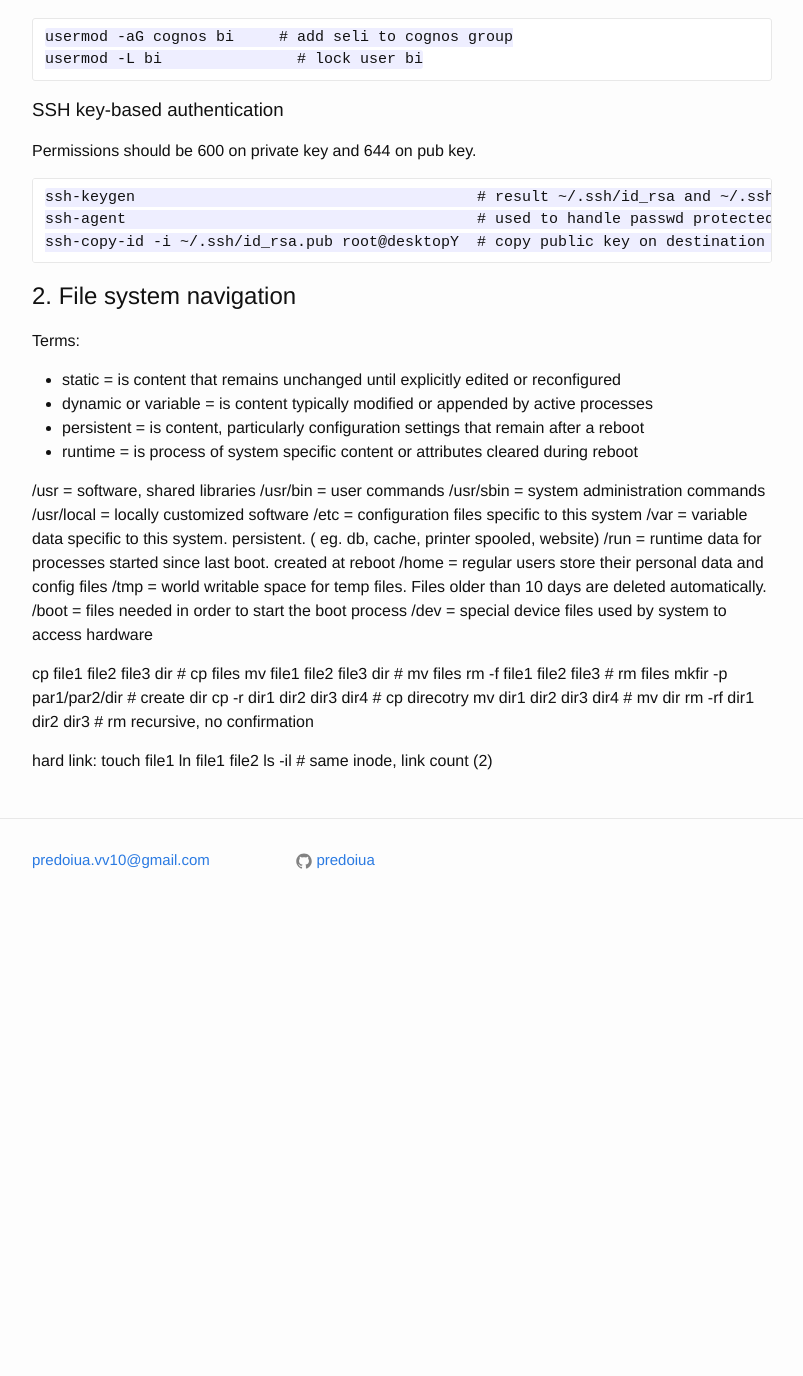
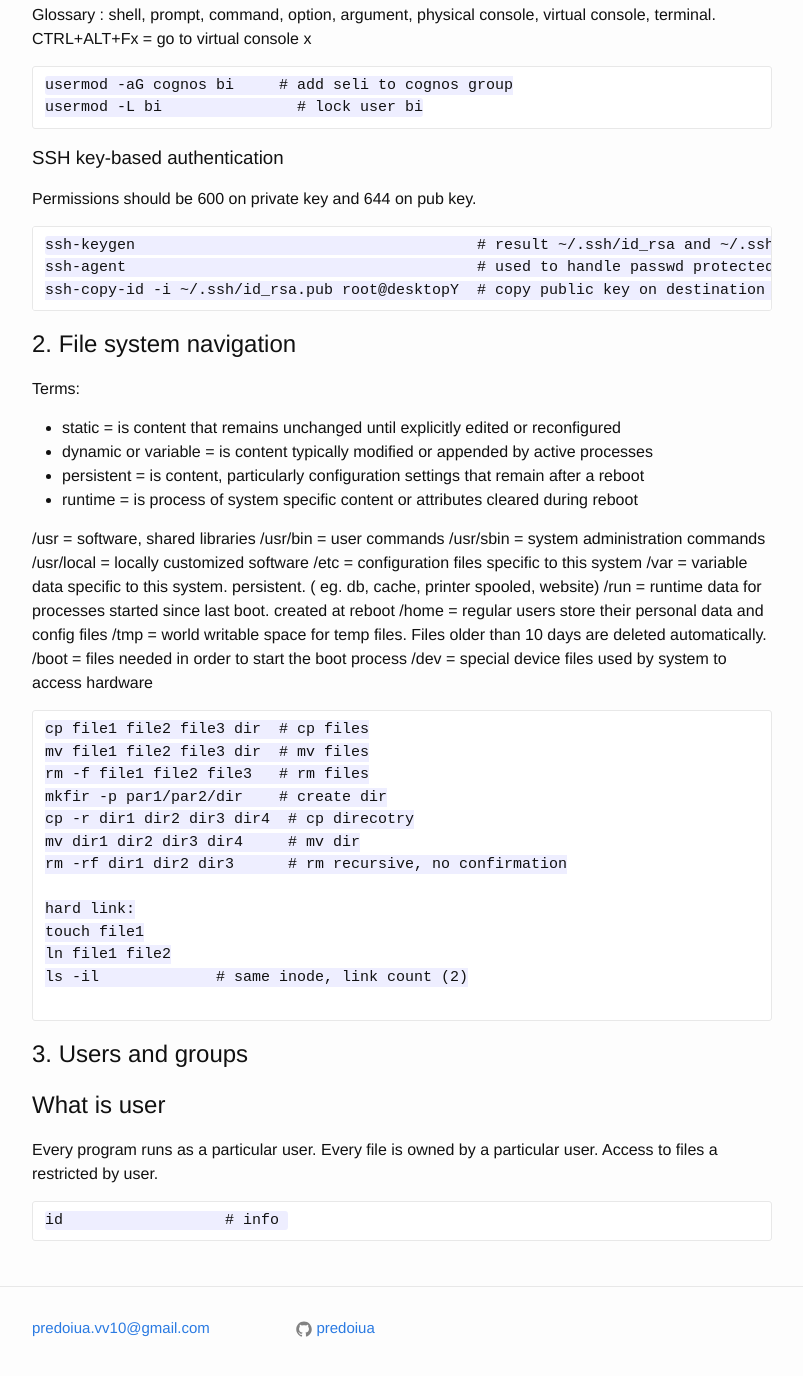
Before and after one commit to predoiua/predoiua.github.io, a Jekyll site: the page built from tutorials/linux/lfcs/rh119_rhel7.md, in a window 1280 px wide and 1400 px high, scrolled down 538 px. Shown: the top 1376 px of the window, without its empty margins (238-1041 px from the left). Built offline with Jekyll 4.4.1, drawn with Linux system fonts in a browser that asks for light colours; before the commit the page ends 1470 px from its top, so only the background shows below that; some of the changed text lies outside the part shown.

Commit message:
rh119 wip

```diff
--- a/tutorials/linux/lfcs/rh119_rhel7.md
+++ b/tutorials/linux/lfcs/rh119_rhel7.md
@@ -56,6 +56,7 @@
 /boot = files needed in order to start the boot process
 /dev = special device files used by system to access hardware
 
+~~~
 cp file1 file2 file3 dir  # cp files
 mv file1 file2 file3 dir  # mv files
 rm -f file1 file2 file3   # rm files
@@ -68,3 +69,15 @@
 touch file1
 ln file1 file2
 ls -il             # same inode, link count (2)
+
+~~~
+
+## 3. Users and groups
+
+## What is user
+
+Every program runs as a particular user. Every file is owned by a particular user. Access to files a restricted by user.
+
+~~~
+id                  # info
+~~~
```
